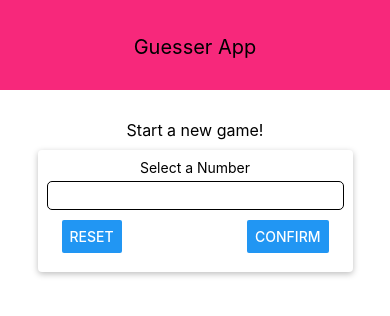
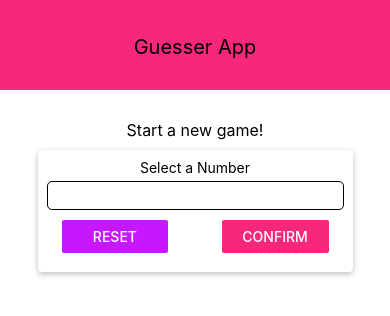
Before and after one commit to yusuf-ishaku/guessing-mobile-app, a React Native app: screen / in a window 390 px wide. Shown: the top 316 px of the page. Built offline with nearby package versions, Linux system fonts and the light colour scheme.

Commit message:
Color updates

```diff
--- a/screens/StartGameScreen.jsx
+++ b/screens/StartGameScreen.jsx
@@ -11,8 +11,8 @@ export const StartGameScreen = () =>{
                     <Text>Select a Number</Text>
                     <TextInput style= {styles.textInput}></TextInput>
                     <View style = {styles.buttons}>
-                        <Button title="Reset" onPress={() =>{}}></Button>
-                        <Button  title="Confirm" onPress={() =>{}}></Button>
+                        <View style= {styles.button}><Button title="Reset" onPress={() =>{}} color="#c717fc"></Button></View>
+                        <View style = {styles.button}><Button  title="Confirm" onPress={() =>{}} color="#f7287b"></Button></View>
                     </View>
                 </Card>
             </View>
```
